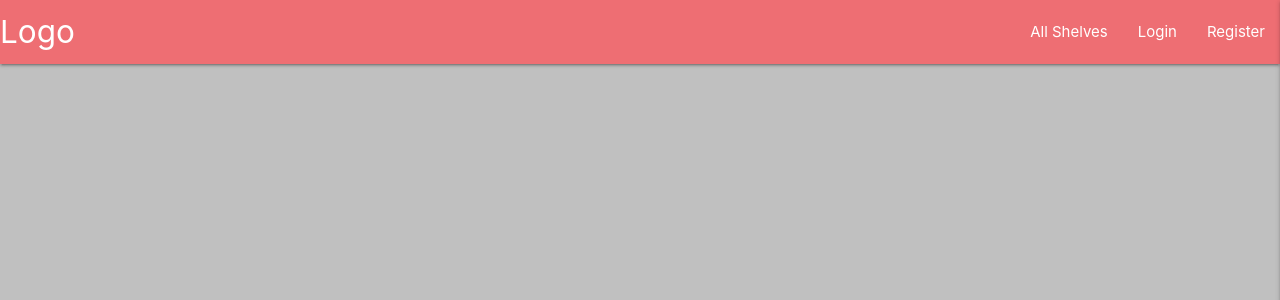
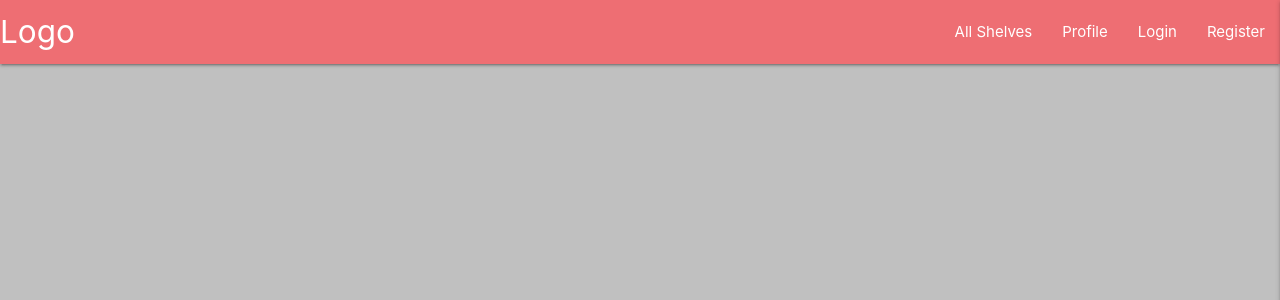
Before and after one commit to CristianBuca/MS3_TopShelf, a Flask app: page / in a window 1280 px wide. Shown: the top 300 px of the page. Run offline with Flask 2, Linux system fonts and the light colour scheme; data that the repository does not hold is empty; some libraries are stand-ins or nearby versions.

Commit message:
Add(base): profile page link

```diff
--- a/templates/base.html
+++ b/templates/base.html
@@ -30,6 +30,7 @@
                 <a href="#" data-target="mobile-demo" class="sidenav-trigger right"><i class="fas fa-bars"></i></a>
                 <ul class="right hide-on-med-and-down">
                     <li><a href="{{ url_for('get_items') }}">All Shelves</a></li>
+                    <li><a href="{{ url_for('profile', username=session['user']) }}">Profile</a></li>
                     <li><a href="{{ url_for('login') }}">Login</a></li>
                     <li><a href="{{ url_for('register') }}">Register</a></li>
                 </ul>
@@ -39,6 +40,7 @@
         <!-- Mobile navbar -->
             <ul class="sidenav" id="mobile-demo">
                 <li><a href="{{ url_for('get_items') }}">All Shelves</a></li>
+                <li><a href="{{ url_for('profile', username=session['user']) }}">Profile</a></li>
                 <li><a href="{{ url_for('login') }}">Login</a></li>
                 <li><a href="{{ url_for('register') }}">Register</a></li>
             </ul>
```
